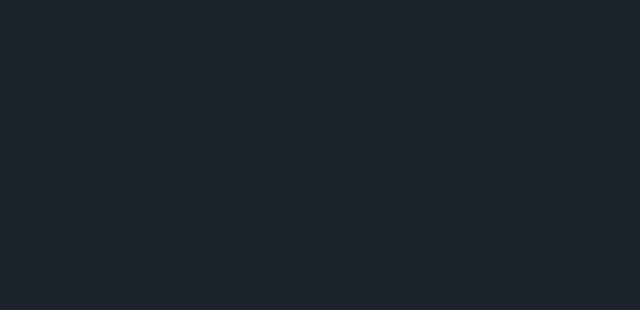
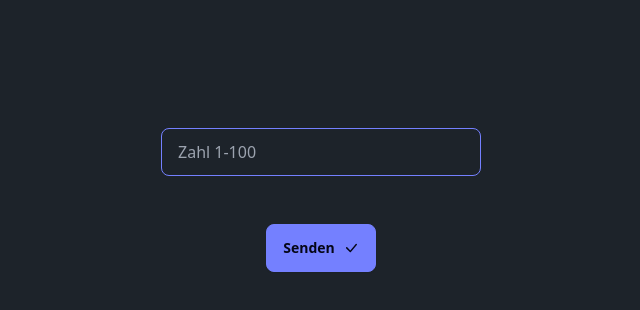
Before and after one commit to TBS1-Dev-Lads/zahlenraten-miniprojekt, a Vue app in the folder web/: page / in a window 1280 px wide. Shown: the top 310 px of the page, without its empty margins (319-959 px from the left). Built offline with nearby package versions, Linux system fonts and the light colour scheme.

Commit message:
Centered Input and moved Button below Input

```diff
--- a/web/src/App.vue
+++ b/web/src/App.vue
@@ -1,9 +1,10 @@
 <script lang="ts">
 import {defineComponent, Ref, ref, SetupContext} from 'vue';
 import Settings from "./components/Settings.vue";
+import GameInput from "./components/GameInput.vue";
 
 export default defineComponent({
-  components: {Settings},
+  components: {Settings, GameInput},
   setup() {
     var showSettings:Ref<boolean> = ref(false);
 
@@ -48,6 +49,7 @@
     </button>
     <Settings v-if="showSettings" @close="toggleSettings"/>
   </div>
+  <GameInput></GameInput>
 </template>
 
 <style scoped>
--- a/web/src/components/GameInput.vue
+++ b/web/src/components/GameInput.vue
@@ -1,7 +1,5 @@
 <script setup lang="ts">
-import { ref } from 'vue'
-
-defineProps<{}>()
+import { ref } from 'vue';
 
 const numbIn = ref<number | null>(null);
 
@@ -33,7 +31,8 @@
 </script>
 
 <template>
-    <input v-model="numbIn" id="numbIn" type="number" min="1" max="100" aria-label="Zahl 1-100" placeholder="Zahl 1-100" class="input input-ghost w-full max-w-xs" style="border: 1px solid white;" tabindex="0">
+    <div class="flex flex-col justify-center items-center w-full">
+        <input v-model="numbIn" id="numbIn" type="number" min="1" max="100" aria-label="Zahl 1-100" placeholder="Zahl 1-100" class="input input-bordered input-primary w-full max-w-xs" tabindex="0">
         <br><br>
         <button class="btn btn-primary" tabindex="0" @click="submitNumber">
             Senden
@@ -41,4 +40,5 @@
                 <path d="M12.736 3.97a.733.733 0 0 1 1.047 0c.286.289.29.756.01 1.05L7.88 12.01a.733.733 0 0 1-1.065.02L3.217 8.384a.757.757 0 0 1 0-1.06.733.733 0 0 1 1.047 0l3.052 3.093 5.4-6.425z"/>
             </svg>
         </button>
+    </div>
 </template>
```
Lines whose indentation alone changed are shown as unchanged.
